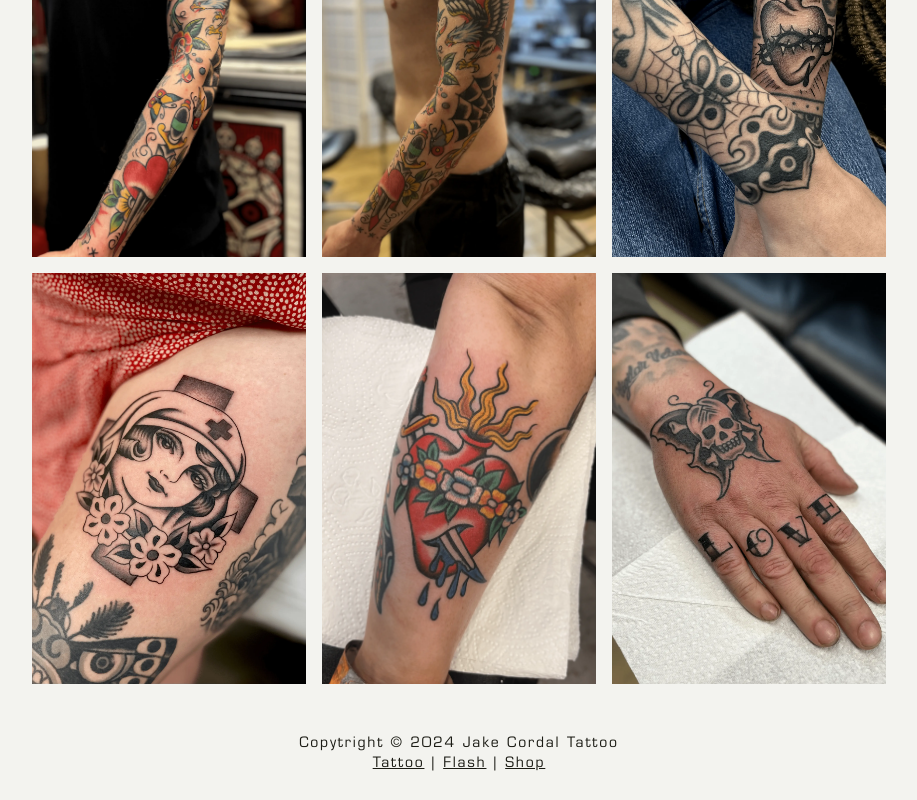
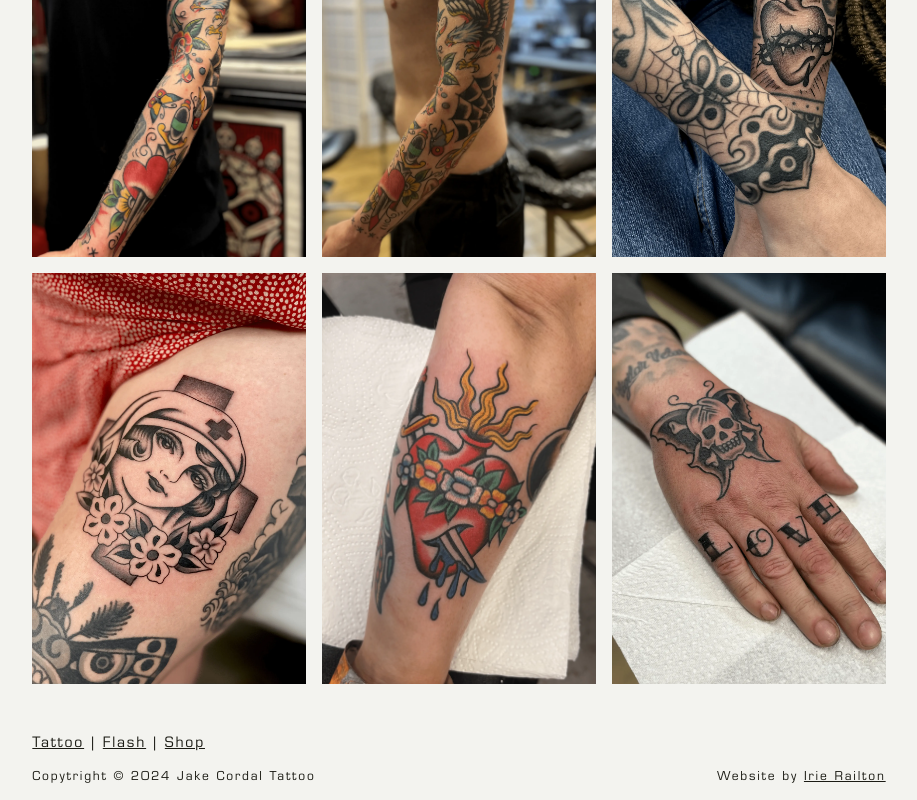
Before and after one commit to irie612/jake_website, a Next.js app: page / in a window 1280 px wide. Shown: the part 4215-5015 px from the top of the page, without its empty margins (181-1098 px from the left). Built offline with nearby package versions, Linux system fonts and the light colour scheme.

Commit message:
change footer styling and add website author link

```diff
--- a/components/footer.tsx
+++ b/components/footer.tsx
@@ -3,14 +3,17 @@ import Link from 'next/link';
 
 const Footer = () => {
     return (
-        <footer className="bg-ivory dark:bg-maire text-maire dark:text-ivory py-4">
-            <div className="flex flex-col w-full justify-center items-center">
-                <div className="text-sm">
-                    Copytright &copy; {new Date().getFullYear()} Jake Cordal Tattoo
+        <footer className="bg-ivory dark:bg-maire text-maire dark:text-ivory py-4 flex justify-center">
+            <div className="flex flex-col text-xs lg:w-8/12 md:w-9/12 sm:w-10/12 w-11/12">
+                <p className='text-sm'>
+                    <Link href="/" className="active:text-gold underline">Tattoo</Link> | <Link href="/flash" className="active:text-gold underline">Flash</Link> | <a href="https://jakecordal.bigcartel.com" className="active:text-gold underline">Shop</a>
+                </p>
+                <br />
+                <div className='flex justify-between flex-col sm:flex-row'>
+                    <p>Copytright &copy; {new Date().getFullYear()} Jake Cordal Tattoo</p>
+                    <p>Website by <a href='https://irie612.github.io' className='underline active:text-gold'>Irie Railton</a></p>
                 </div>
-                <div className="text-sm">
-                    <Link href="/" className="active:text-gold underline">Tattoo</Link> | <Link href="/flash" className="active:text-gold underline">Flash</Link> | <a href="https://jakecordal.bigcartel.com" className="active:text-gold underline">Shop</a>
-                </div>
+
             </div>
         </footer>
     );
```
